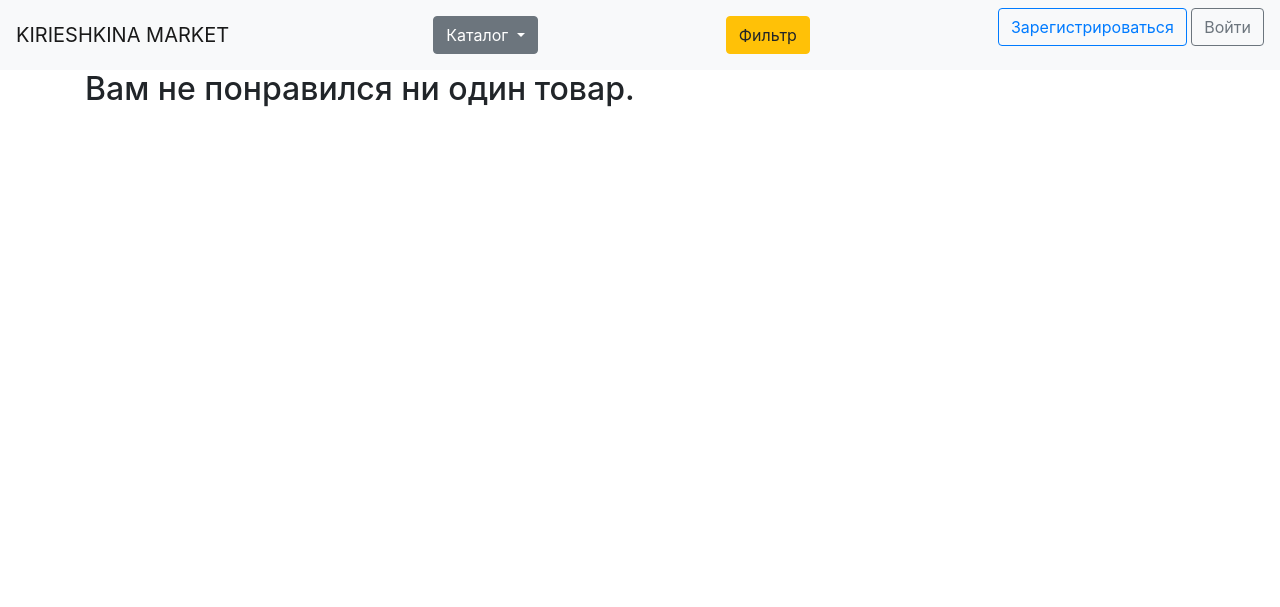
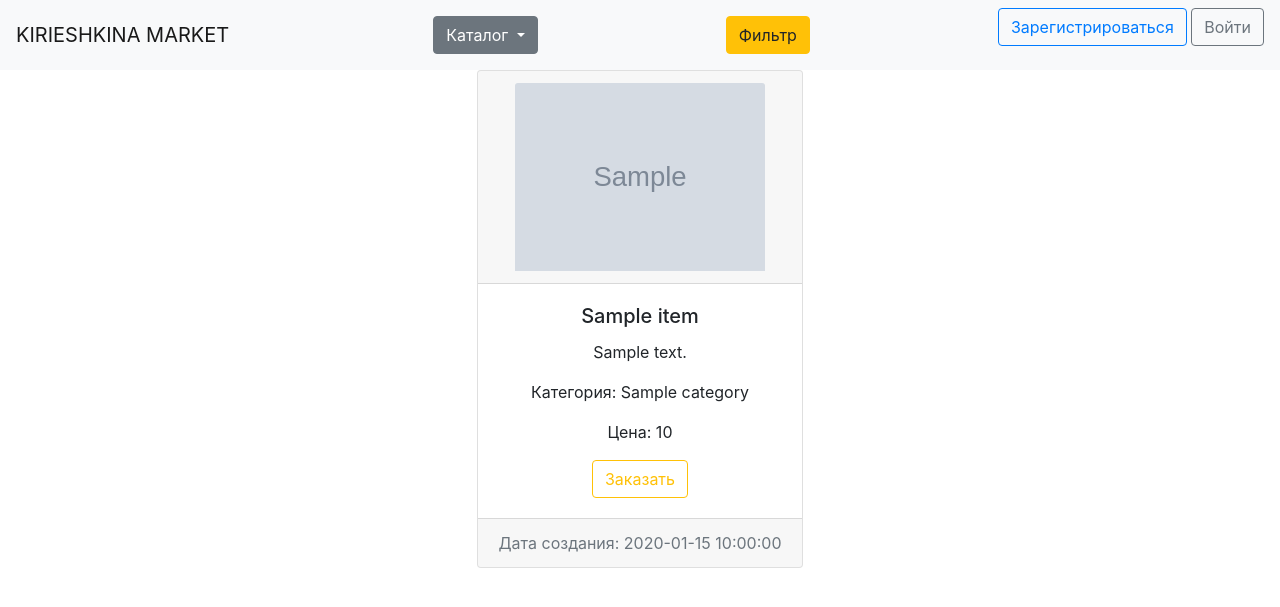
Before and after one commit to Yakushac/web_project, a Flask app: template templates/basket.html in a window 1280 px wide. Shown: the top 607 px of the page. Run offline with Flask 3, Linux system fonts and the light colour scheme; the template is opened without the code that fills it: most values are stand-ins (such as "Sample title", 1, 10 or a date in 2020); grey boxes marked "Sample" are stand-in pictures; some libraries are stand-ins or nearby versions.

Commit message:
Update basket.html

```diff
--- a/templates/basket.html
+++ b/templates/basket.html
@@ -3,28 +3,28 @@
 {% block content %}
 <div class="basket">
     {% for item in liked %}
-            {% if not item in liked %}
-                <h2>
-                    Вам не понравился ни один товар.
-                </h2>
-            {% else %}
-                <div class="card border-dark mb-3" style="max-width: 540px;">
-                    <div class="row no-gutters">
-                        <div class="col-md-4">
-                            <img src={{ item.image }} class="card-img" alt="Не получилось найти изображение">
+    <div class="container">
+        <div class="row justify-content-md-center">
+            <div class="card text-center">
+                <div class="card-header">
+                    <img src={{ item.image }} class="card-img-top" style="max-width: 250px"
+                         alt="Не получилось найти изображение">
                 </div>
-                        <div class="col-md-8">
                 <div class="card-body">
                     <h5 class="card-title">{{ item.title }}</h5>
-                                <p class="card-text">Описание: {{ item.content }}</p>
+                    <p class="card-text">{{ item.content }}</p>
+                    <p class="card-text">Категория: {{ item.category }}</p>
                     <p class="card-text">Цена: {{ item.price }}</p>
-                                <p class="card-text">Категория: {{ item.category }}</p>
-                                <p class="card-text">Продавец: {{ item.name }}</p>
+                    <a class="btn btn-outline-warning"
+                       href="{{ url_for('make_an_order', id=item.id) }}">Заказать
+                    </a>
+                </div>
+                <div class="card-footer text-muted">
+                    Дата создания: {{ item.created_date }}
                 </div>
             </div>
         </div>
     </div>
-            {% endif %}
     {% endfor %}
 </div>
 {% endblock %}
```
Lines whose indentation alone changed are shown as unchanged.
